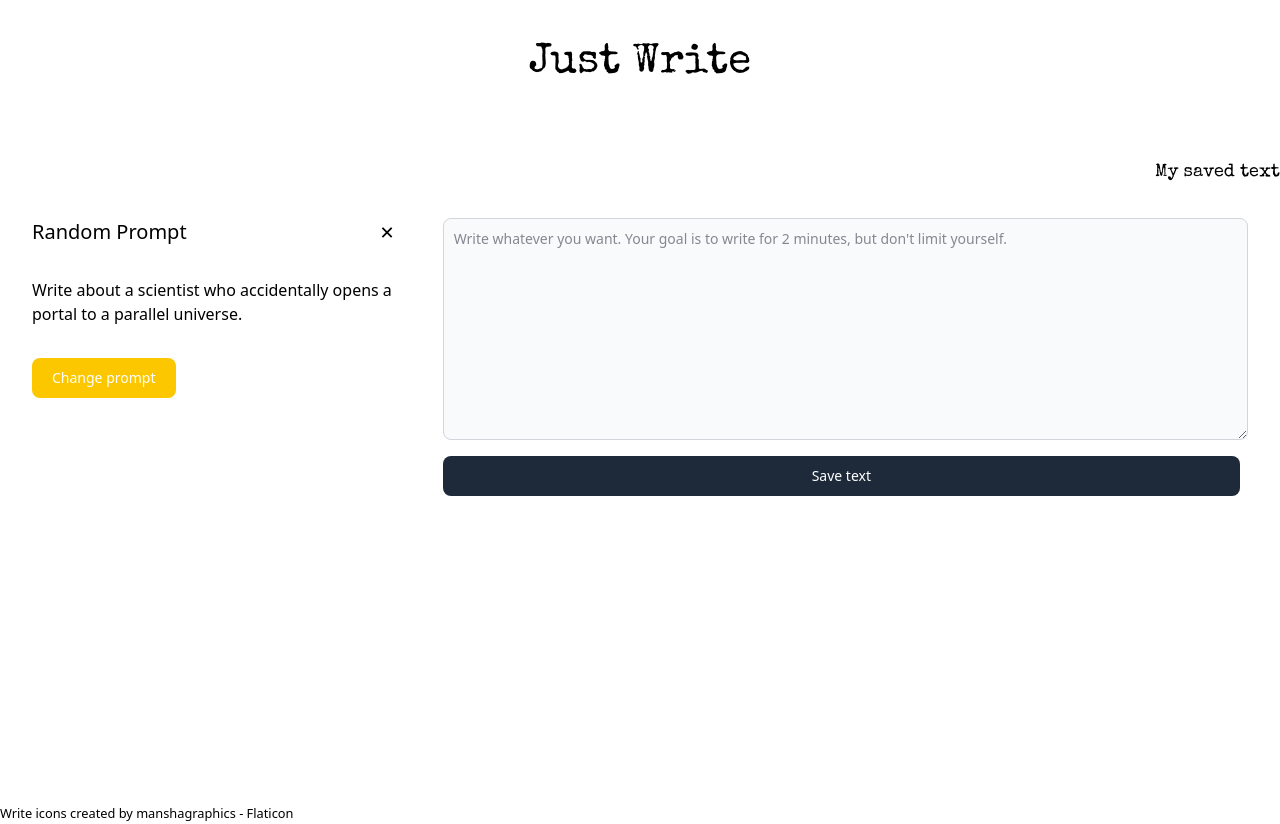
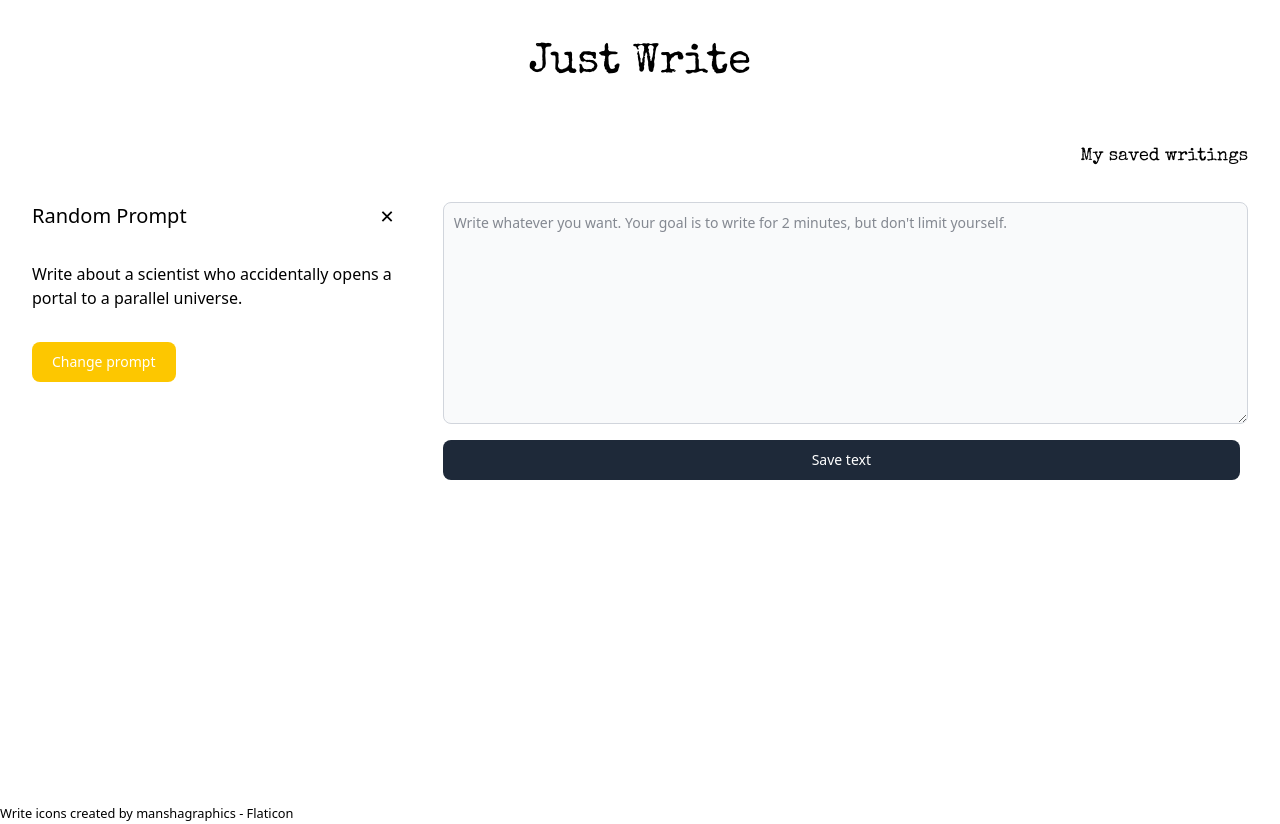
Before and after one commit to ofedchen/just-write, a Vue app: page / in a window 1280 px wide. Built offline with nearby package versions, Linux system fonts and the light colour scheme; data requests are answered from the project's data file.

Commit message:
css for routerlink

```diff
--- a/src/App.vue
+++ b/src/App.vue
@@ -1,12 +1,11 @@
 <script setup>
 import { RouterLink, RouterView } from "vue-router";
-import PromptGenerator from "./components/PromptGenerator.vue";
 </script>
 
 <template>
     <RouterLink to='/'>
       <h1 class="font-[Special_Elite] text-[42px] text-center py-8">Just Write</h1>
-      <RouterLink to='/mysavedtext'><h2 class="font-[Special_Elite] text-[18px] text-right py-8">My saved text</h2></RouterLink>
+      <RouterLink to='/mysavedtext'><h2 class="font-[Special_Elite] text-[18px] text-right py-4 px-8">My saved writings</h2></RouterLink>
     </RouterLink>
     <nav>
       <ul>
--- a/src/views/HomeView.vue
+++ b/src/views/HomeView.vue
@@ -4,7 +4,7 @@ import Textfield from "../components/Textfield.vue";
 </script>
 
 <template>
-    <main class="grid grid-cols-1 md:grid-cols-3 gap-4 px-8">
+    <main class="grid grid-cols-1 md:grid-cols-3 gap-4 px-8 py-4">
       <PromptGenarator />
       <Textfield class="md:col-span-2" />
     </main>
```
